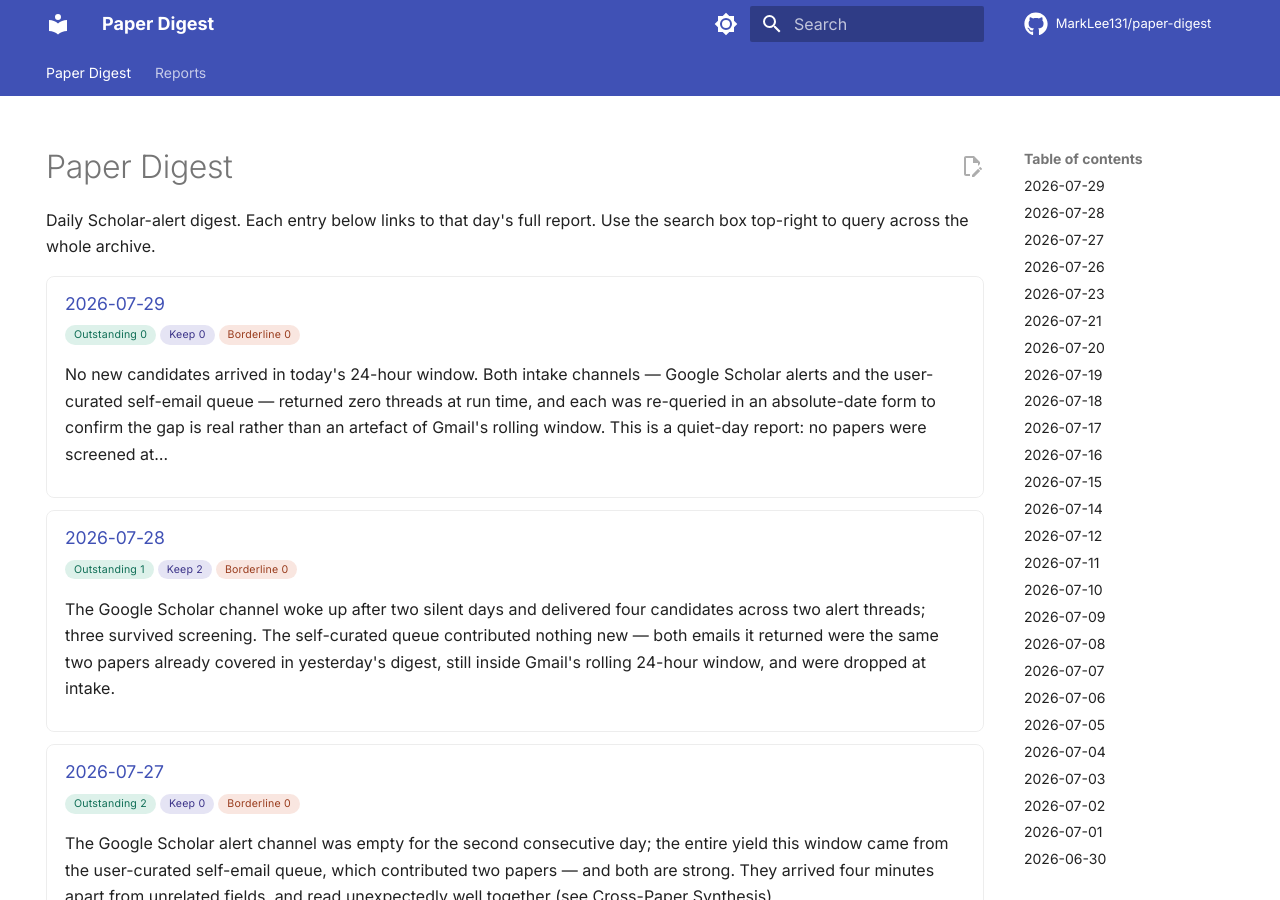
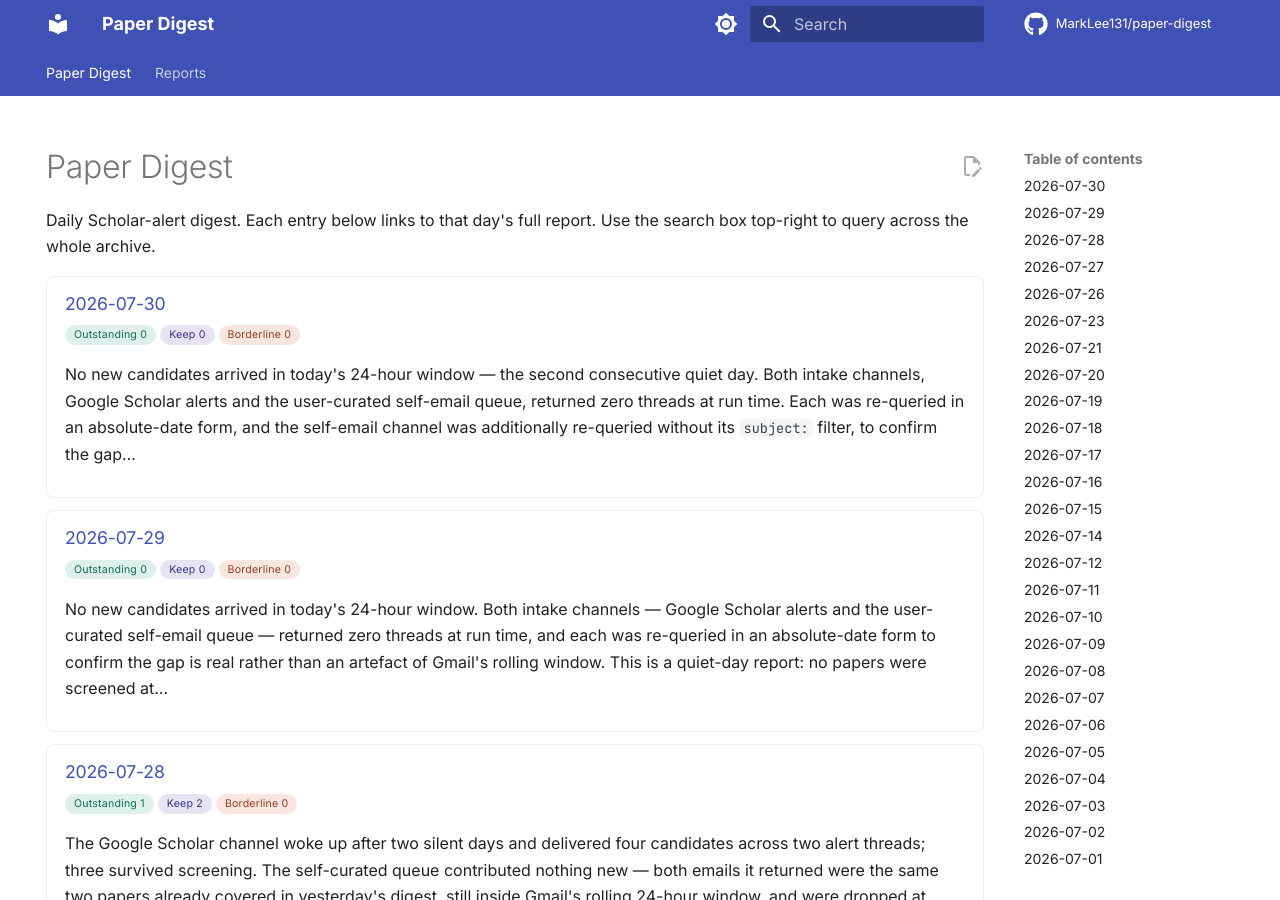
Before and after one commit to MarkLee131/paper-digest, an MkDocs documentation site: the page built from docs/index.md, in a window 1280 px wide and 900 px high. Built offline with MkDocs 1.6.1 and Material for MkDocs 9.7.7, drawn with Linux system fonts in a browser that asks for light colours; comment, search, counter and statistics services are not loaded.

Commit message:
digest: 2026-07-30 — 0 papers analysed (Outstanding 0, Keep 0)

```diff
--- a/docs/index.md
+++ b/docs/index.md
@@ -9,6 +9,13 @@ hide:
 Daily Scholar-alert digest. Each entry below links to that day's full report. Use the search box top-right to query across the whole archive.
 
 <!-- BEGIN AUTO-INDEX -->
+<div class="digest-card" markdown>
+### [2026-07-30](reports/2026-07-30/index.md)
+<div class="meta"><span class="chip outstanding">Outstanding 0</span><span class="chip keep">Keep 0</span><span class="chip borderline">Borderline 0</span></div>
+
+No new candidates arrived in today's 24-hour window — the second consecutive quiet day. Both intake channels, Google Scholar alerts and the user-curated self-email queue, returned zero threads at run time. Each was re-queried in an absolute-date form, and the self-email channel was additionally re-queried without its `subject:` filter, to confirm the gap…
+</div>
+
 <div class="digest-card" markdown>
 ### [2026-07-29](reports/2026-07-29/index.md)
 <div class="meta"><span class="chip outstanding">Outstanding 0</span><span class="chip keep">Keep 0</span><span class="chip borderline">Borderline 0</span></div>
```
Also changed, not shown: docs/reports/2026-07-30/index.md (added, +38 -0 lines), docs/reports/.pages, 1 other file.
